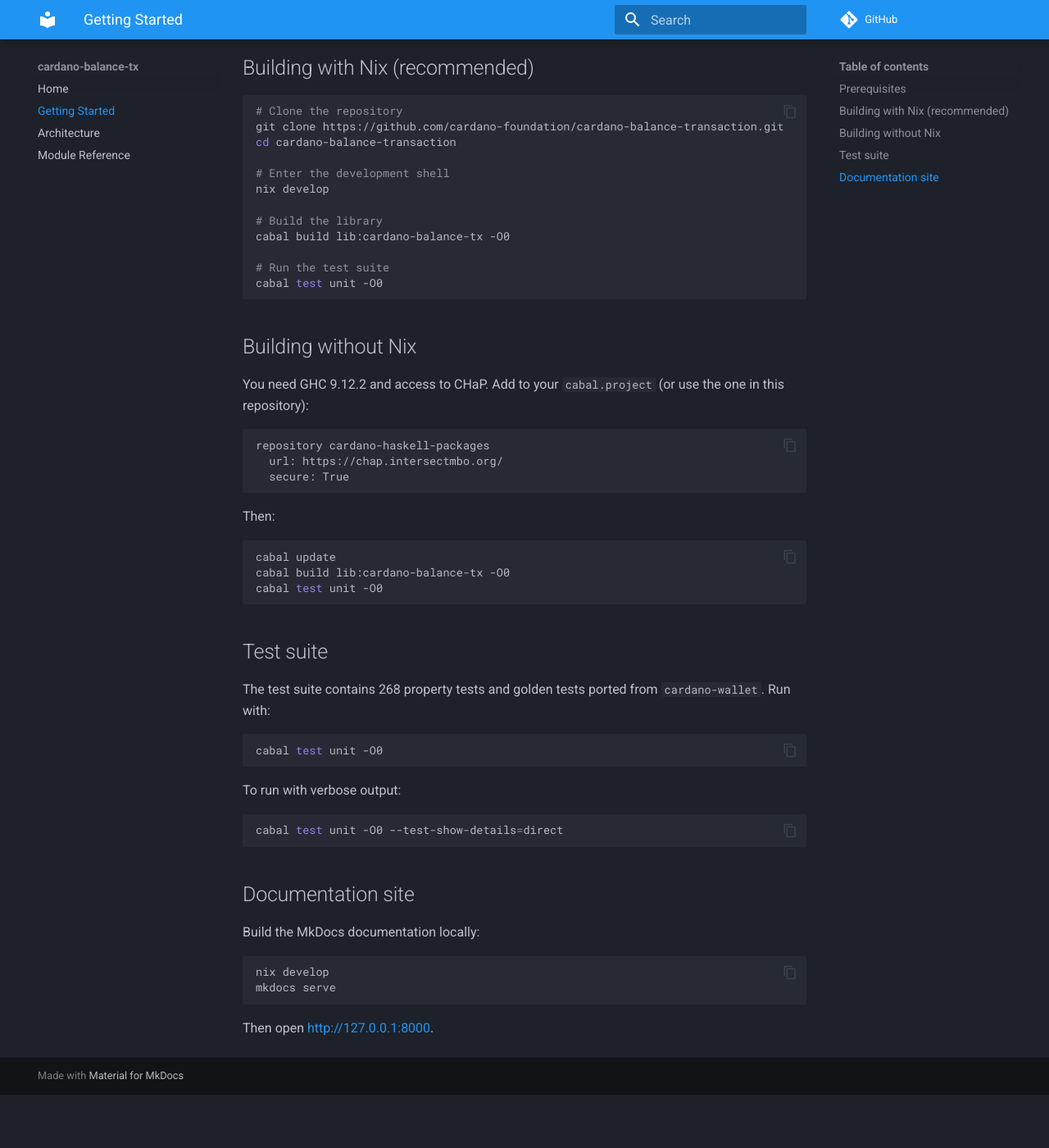
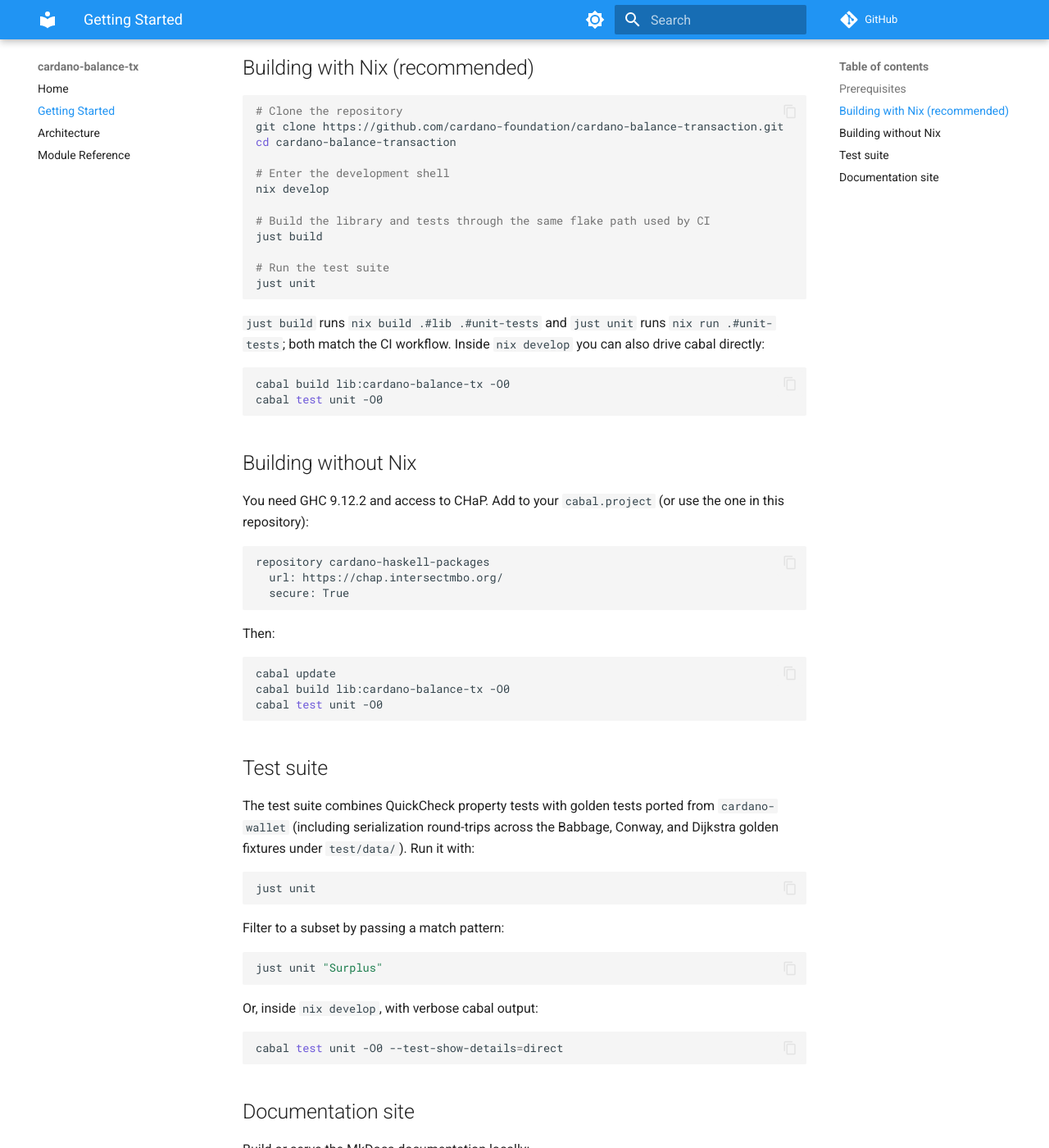
Before and after one commit to cardano-foundation/cardano-balance-transaction, an MkDocs documentation site: the page built from docs/getting-started.md, in a window 1280 px wide and 1400 px high, scrolled down 265 px. Shown: the whole window at 82% size. Built offline with MkDocs 1.6.1 and Material for MkDocs 9.7.7, drawn with Linux system fonts in a browser that asks for light colours; comment, search, counter and statistics services are not loaded; before the commit the page ends 1600 px from its top, so only the background shows below that; some of the changed text lies outside the part shown.

Commit message:
docs: correct era references and fix mermaid line breaks in docs site
- Update index/architecture/modules pages from Babbage/Conway to the
  actual RecentEra coverage (Conway and Dijkstra).
- Fix mermaid diagrams: replace literal \n with <br/> so node labels
  render as line breaks instead of backslash-n.
- Correct the Tx and Sign module descriptions to match their exports.
- Align getting-started build/test/docs commands with the just recipes
  and the mkdocs flake CI uses; drop the unverified 268-test count.
- Add a light/dark palette toggle and site_url to mkdocs.yml.

````diff
--- a/docs/getting-started.md
+++ b/docs/getting-started.md
@@ -16,10 +16,19 @@ cd cardano-balance-transaction
 # Enter the development shell
 nix develop
 
-# Build the library
-cabal build lib:cardano-balance-tx -O0
+# Build the library and tests through the same flake path used by CI
+just build
 
 # Run the test suite
+just unit
+```
+
+`just build` runs `nix build .#lib .#unit-tests` and `just unit` runs
+`nix run .#unit-tests`; both match the CI workflow. Inside `nix develop`
+you can also drive cabal directly:
+
+```bash
+cabal build lib:cardano-balance-tx -O0
 cabal test unit -O0
 ```
 
@@ -44,14 +53,22 @@ cabal test unit -O0
 
 ## Test suite
 
-The test suite contains 268 property tests and golden tests ported
-from `cardano-wallet`. Run with:
+The test suite combines QuickCheck property tests with golden tests
+ported from `cardano-wallet` (including serialization round-trips across
+the Babbage, Conway, and Dijkstra golden fixtures under `test/data/`).
+Run it with:
 
 ```bash
-cabal test unit -O0
+just unit
 ```
 
-To run with verbose output:
+Filter to a subset by passing a match pattern:
+
+```bash
+just unit "Surplus"
+```
+
+Or, inside `nix develop`, with verbose cabal output:
 
 ```bash
 cabal test unit -O0 --test-show-details=direct
@@ -59,11 +76,14 @@ cabal test unit -O0 --test-show-details=direct
 
 ## Documentation site
 
-Build the MkDocs documentation locally:
+Build or serve the MkDocs documentation locally:
 
 ```bash
-nix develop
-mkdocs serve
+just docs-serve   # serve at http://127.0.0.1:8000
+just docs-build   # mkdocs build --strict
 ```
 
-Then open <http://127.0.0.1:8000>.
+`just docs-serve` runs `mkdocs serve` and `just docs-build` runs
+`mkdocs build --strict`. The MkDocs toolchain is provided by the
+`github:paolino/dev-assets?dir=mkdocs` flake (see the `docs` job in
+`.github/workflows/ci.yml`).
--- a/mkdocs.yml
+++ b/mkdocs.yml
@@ -1,12 +1,26 @@
 site_name: cardano-balance-tx
 site_description: Standalone Cardano transaction balancing library
+site_url: https://cardano-foundation.github.io/cardano-balance-transaction/
 repo_url: https://github.com/cardano-foundation/cardano-balance-transaction
 theme:
   name: material
   palette:
-    scheme: slate
-    primary: blue
-    accent: light blue
+    # Light mode
+    - media: "(prefers-color-scheme: light)"
+      scheme: default
+      primary: blue
+      accent: light blue
+      toggle:
+        icon: material/brightness-7
+        name: Switch to dark mode
+    # Dark mode
+    - media: "(prefers-color-scheme: dark)"
+      scheme: slate
+      primary: blue
+      accent: light blue
+      toggle:
+        icon: material/brightness-4
+        name: Switch to light mode
   features:
     - navigation.sections
     - content.code.copy
````
Also changed, not shown: docs/architecture.md (+16 -10 lines), docs/index.md (+4 -4 lines), docs/modules.md (+15 -6 lines).
